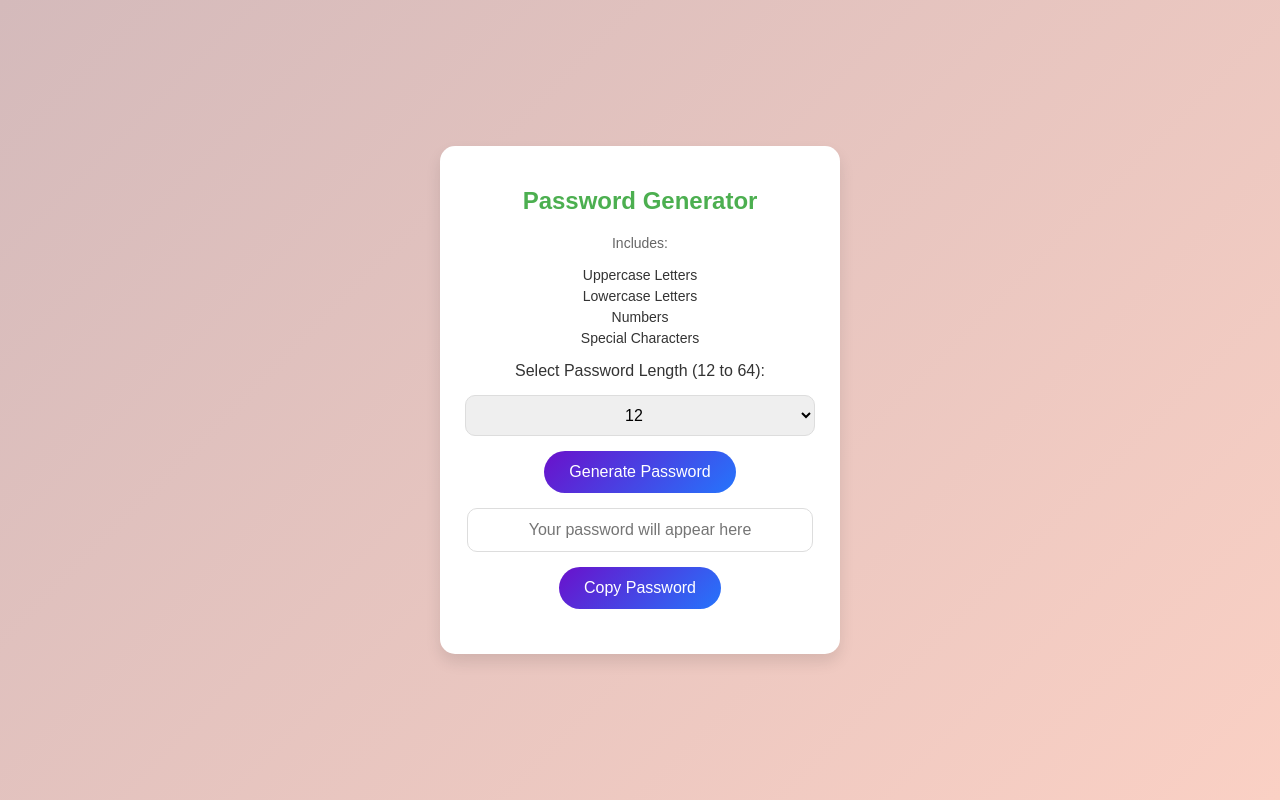
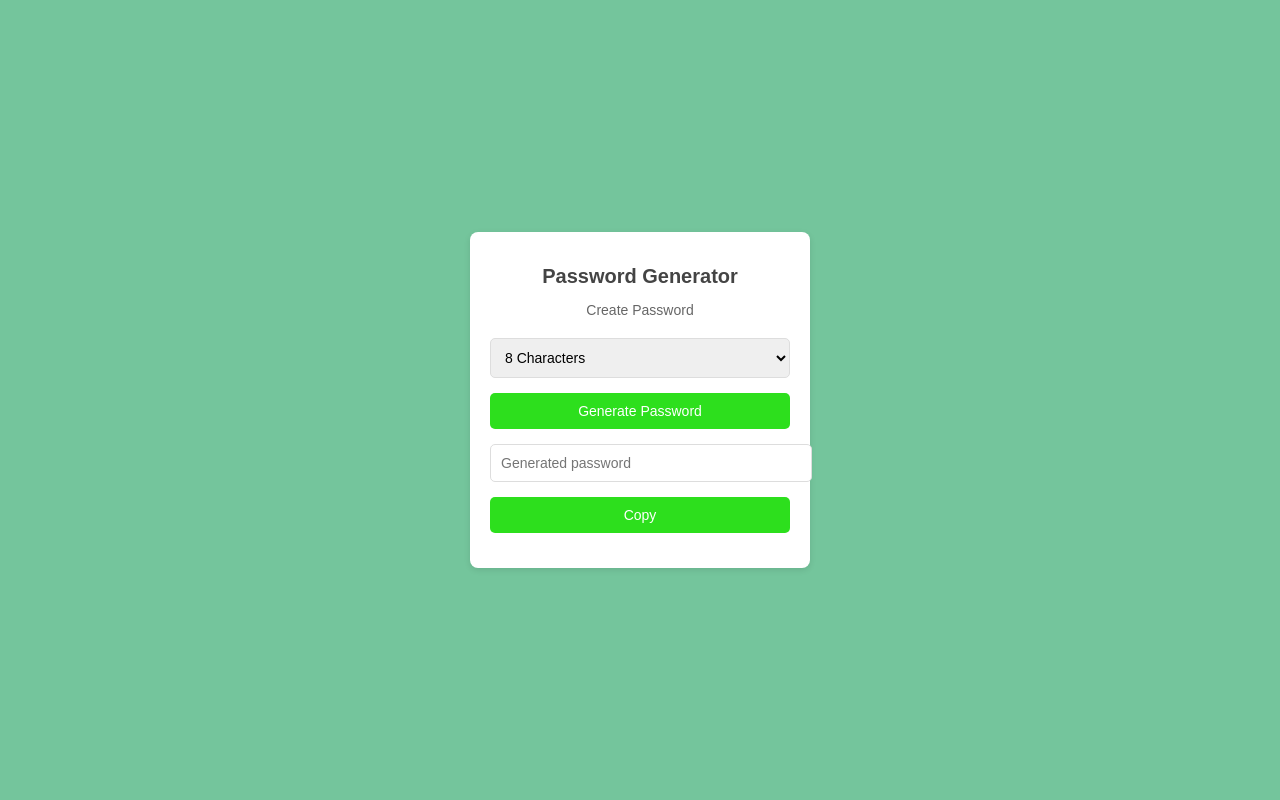
Before and after one commit to meetsondarva/javascript_projects, a plain HTML site: page randompassword.html in a window 1280 px wide. Drawn offline with Linux system fonts and the light colour scheme.

Commit message:
change css in file

```diff
--- a/randompassword.html
+++ b/randompassword.html
@@ -1,3 +1,4 @@
+
 <!DOCTYPE html>
 <html lang="en">
 <head>
@@ -6,101 +7,92 @@
     <title>Password Generator</title>
     <style>
         body {
-            font-family: 'Poppins', sans-serif;
-            background: linear-gradient(135deg, #d4babb, #fad0c4);
+            font-family: Arial, sans-serif;
+            background-color: #74c59c;
+            margin: 0;
             display: flex;
             justify-content: center;
             align-items: center;
             height: 100vh;
-            margin: 0;
-            color: #333;
         }
-        .game-container {
+        .password-container {
+            background: #ffffff;
+            padding: 20px;
+            border-radius: 8px;
+            box-shadow: 0 2px 6px rgba(0, 0, 0, 0.1);
+            width: 300px;
             text-align: center;
-            background-color: #fff;
-            padding: 25px;
-            border-radius: 15px;
-            box-shadow: 0 8px 15px rgba(0, 0, 0, 0.1);
-            width: 350px;
         }
         h1 {
-            font-size: 24px;
+            font-size: 20px;
+            color: #444;
+            margin-bottom: 10px;
+        }
+        p {
+            font-size: 14px;
+            color: #666;
+            margin-bottom: 20px;
+        }
+        select, input, button {
+            width: 100%;
+            padding: 10px;
             margin-bottom: 15px;
-            color: #4CAF50;
+            border: 1px solid #ddd;
+            border-radius: 5px;
+            font-size: 14px;
         }
         button {
-            background: linear-gradient(135deg, #6a11cb, #2575fc);
+            background-color: #2ddf1d;
             color: white;
             border: none;
-            padding: 12px 25px;
-            font-size: 16px;
-            border-radius: 25px;
             cursor: pointer;
-            margin-top: 15px;
-            transition: background 0.3s ease;
         }
         button:hover {
-            background: linear-gradient(135deg, #2575fc, #6a11cb);
-        }
-        p {
-            margin-top: 20px;
-            color: #666;
-            font-size: 14px;
-        }
-        input {
-            width: calc(100% - 30px);
-            padding: 12px;
-            margin-top: 15px;
-            font-size: 16px;
-            border: 1px solid #ddd;
-            border-radius: 10px;
-            text-align: center;
-        }
-        select {
-            width: 100%;
-            padding: 10px;
-            margin-top: 15px;
-            font-size: 16px;
-            border: 1px solid #ddd;
-            border-radius: 10px;
-            text-align: center;
+            background-color: #0056b3;
         }
         ul {
+            padding: 0;
             list-style-type: none;
-            padding: 0;
+            margin-bottom: 15px;
         }
         ul li {
-            font-size: 14px;
-            margin-bottom: 5px;
+            font-size: 13px;
+            color: #555;
         }
     </style>
 </head>
 <body>
-    <div class="game-container">
+    <div class="password-container">
         <h1>Password Generator</h1>
-        <p>Includes:</p>
-        <ul>
-            <li>Uppercase Letters</li>
-            <li>Lowercase Letters</li>
-            <li>Numbers</li>
-            <li>Special Characters</li>
-        </ul>
-        <label for="length">Select Password Length (12 to 64):</label>
+        <p>Create Password</p>
+
         <select id="length">
-            <option value="12">12</option>
-            <option value="16">16</option>
-            <option value="20">20</option>
-            <option value="24">24</option>
-            <option value="32">32</option>
-            <option value="48">48</option>
-            <option value="64">64</option>
+            <option value="8">8 Characters</option>
+            <option value="12">12 Characters</option>
+            <option value="16">16 Characters</option>
+
         </select>
         <button onclick="generatePassword()">Generate Password</button>
-        <input type="text" id="password" readonly placeholder="Your password will appear here">
-        <button onclick="copyPassword()">Copy Password</button>
-        <p id="game-status"></p>
+        <input type="text" id="password" readonly placeholder="Generated password">
+        <button onclick="copyPassword()">Copy</button>
     </div>
+    <script>
+        function generatePassword() {
+            const length = document.getElementById('length').value;
+            const characters = 'ABCDEFGHIJKLMNOPQRSTUVWXYZabcdefghijklmnopqrstuvwxyz0123456789!@#$%^&*()';
+            let password = '';
+            for (let i = 0; i < length; i++) {
+                password += characters.charAt(Math.floor(Math.random() * characters.length));
+            }
+            document.getElementById('password').value = password;
+        }
 
-    <script src="randompassword.js"></script>
+        function copyPassword() {
+            const passwordField = document.getElementById('password');
+            passwordField.select();
+            document.execCommand('copy');
+            alert('Password copied to clipboard!');
+        }
+    </script>
 </body>
 </html>
```
Also changed, not shown: randomguess.html (+19 -18 lines).
